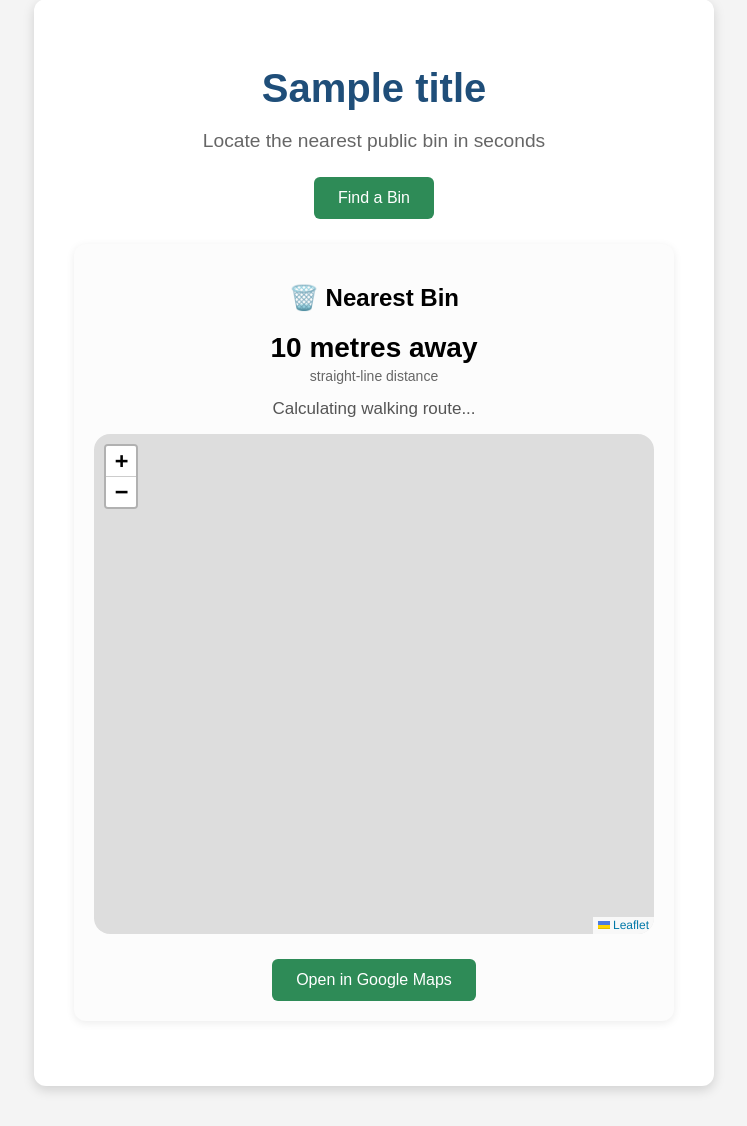
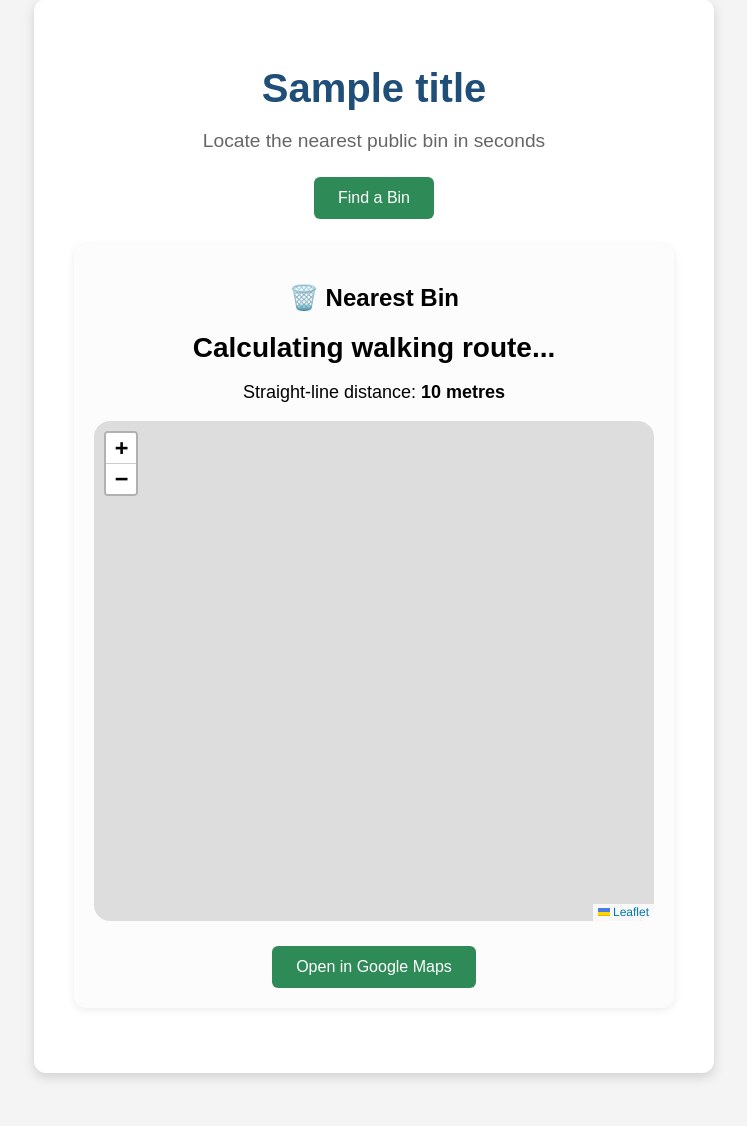
Before and after one commit to Th3ThirdMan/nearest-bin, a Flask app: template templates/index.html in a window 1280 px wide. Shown: the part 81-1207 px from the top of the page, without its empty margins (266-1013 px from the left). Run offline with Flask 3, Linux system fonts and the light colour scheme; the template is opened without the code that fills it: most values are stand-ins (such as "Sample title", 1, 10 or a date in 2020).

Commit message:
Improve map UI and marker selection

```diff
--- a/static/js/app.js
+++ b/static/js/app.js
@@ -130,7 +130,7 @@ if (window.findMyBinData) {
         const distanceLabel = document.getElementById("straightLineDistance");
 
         heading.innerText = `🗑️ Bin ${index + 1}`;
-        distanceLabel.innerText = `${binDistance} metres away`;
+        distanceLabel.innerText = `${binDistance} metres`;
 
         loadWalkingRoute(selectedBinLatitude, selectedBinLongitude);
       });
@@ -193,7 +193,7 @@ if (window.findMyBinData) {
       const walkingDistance = Math.round(summary.distance);
       const walkingMinutes = Math.round(summary.duration / 60);
 
-      walkingRoute.innerText = `${walkingDistance} metres walking — about ${walkingMinutes} minutes`;
+      walkingRoute.innerText = `🚶 ${walkingDistance} metres • About ${walkingMinutes} minutes`;
     } catch (error) {
       console.error("Walking route error:", error);
 
--- a/templates/index.html
+++ b/templates/index.html
@@ -36,15 +36,13 @@
         {% if nearest_bin %}
         <h2 id="resultHeading">🗑️ Nearest Bin</h2>
 
-        <p class="distance">
+        <p id="walkingRoute" class="distance">Calculating walking route...</p>
+
+        <p class="straight-line-distance">
+          Straight-line distance:
           <strong id="straightLineDistance">
-            {{ nearest_distance|round|int }} metres away</strong
-          >
-          <span class="distance-note">straight-line distance</span>
-        </p>
-
-        <p id="walkingRoute" class="walking-route">
-          Calculating walking route...
+            {{ nearest_distance|round|int }} metres
+          </strong>
         </p>
 
         <div id="map"></div>
```
